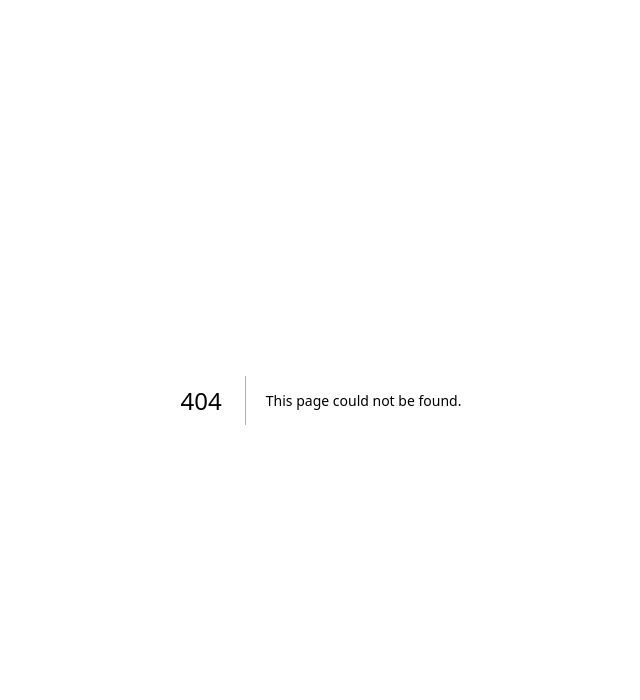
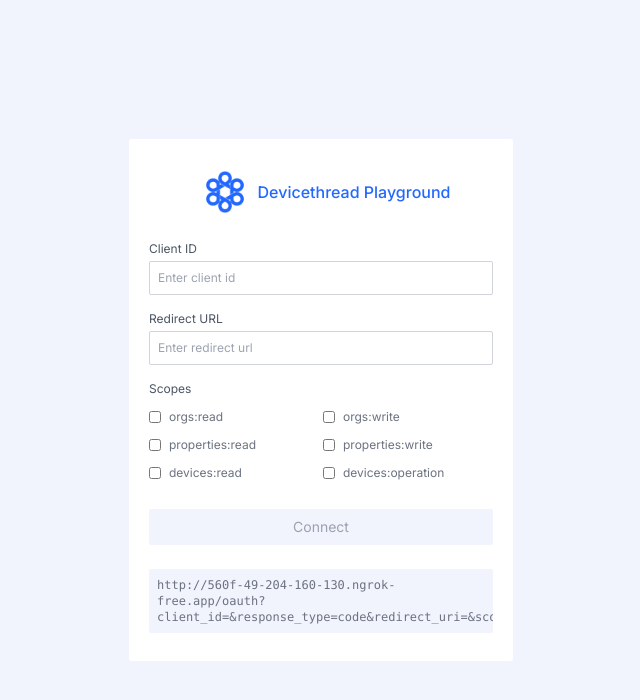
Before and after one commit to SurajKByteridge/dt_partner_playground, a Next.js app: page /playground in a window 1280 px wide. Before the commit this address had no page. Shown: the top 700 px of the page, without its empty margins (319-959 px from the left). Built offline with nearby package versions, Linux system fonts and the light colour scheme.

Commit message:
added scopes and playground endpoint renamed

```diff
--- a/src/app/constants.tsx
+++ b/src/app/constants.tsx
@@ -1 +1,3 @@
-export const Constants = { devicethreadApi: "api-dev.dthreaddev.com" };
+export const Constants = {
+  devicethreadApi: "560f-49-204-160-130.ngrok-free.app",
+};
--- a/src/app/landing/components/logo.tsx
+++ /dev/null
@@ -1,20 +0,0 @@
-import Image from "next/image";
-import DTLogo from "../img/dt-logo-text.png";
-
-const Logo = () => {
-  return (
-    <>
-      <a href="https://www.devicethread.com/" target="_blank">
-        <Image
-          src={DTLogo}
-          width={180}
-          height={50}
-          alt="DT-logo"
-          className="m-5"
-        />
-      </a>
-    </>
-  );
-};
-
-export default Logo;
--- a/src/app/page.tsx
+++ b/src/app/page.tsx
@@ -6,7 +6,7 @@
 export default function Home() {
   const { push } = useRouter();
   useEffect(() => {
-    push("/landing");
+    push("/playground");
     // eslint-disable-next-line react-hooks/exhaustive-deps
   }, []);
   return <></>;
--- /dev/null
+++ b/src/app/playground/components/logo.tsx
@@ -0,0 +1,23 @@
+import Image from "next/image";
+import DTLogo from "../img/logo.png";
+
+const Logo = () => {
+  return (
+    <>
+      <header className="flex flex-row justify-center items-center mb-4">
+        <a href="https://www.devicethread.com/" target="_blank">
+          <Image
+            src={DTLogo}
+            width={50}
+            height={50}
+            alt="DT-logo"
+            className="m-2"
+          />
+        </a>
+        <p className="text-accent-color font-medium">Devicethread Playground</p>
+      </header>
+    </>
+  );
+};
+
+export default Logo;
--- a/src/app/landing/components/scopes.tsx
+++ b/src/app/playground/components/scopes.tsx
@@ -1,8 +1,6 @@
 "use client";
 
 import { useEffect, useState } from "react";
-import { Constants } from "../../constants";
-import { format } from "url";
 
 const Scopes = ({ getCheckList }: { getCheckList: Function }) => {
   const [data, setData] = useState<string[]>([]);
@@ -10,25 +8,13 @@
 
   useEffect(() => {
     setData([
-      "reservations:create",
-      "reservations:get",
-      "reservations:put",
-      "reservations:delete",
-      "orgs:get",
-      "orgs:put",
-      "profile",
-      "email",
+      "orgs:read",
+      "orgs:write",
+      "properties:read",
+      "properties:write",
+      "devices:read",
+      "devices:operation",
     ]);
-
-    // const getScopeUrl = format({
-    //   protocol: "https",
-    //   hostname: "a11c-49-204-160-130.ngrok-free.app",
-    //   pathname: "api/authorization/realm/scopes",
-    // });
-    // fetch(getScopeUrl)
-    //   .then((response) => response.json())
-    //   .then((data) => setData(data))
-    //   .catch((error) => console.log(error));
   }, []);
 
   useEffect(() => {
--- a/src/app/landing/components/textfield.tsx
+++ b/src/app/playground/components/textfield.tsx
@@ -25,7 +25,7 @@
         type={hideContent ? "password" : "text"}
         placeholder={placeholder}
         value={value}
-        className="border border-gray-300 rounded-sm p-2 text-sm focus:outline-none focus:border-accent-color"
+        className="border border-gray-300 rounded-sm p-2 text-xs focus:outline-none focus:border-accent-color"
         onChange={(e) => {
           onChange(e);
         }}
--- a/src/app/landing/page.tsx
+++ b/src/app/playground/page.tsx
@@ -8,7 +8,7 @@
 import { Constants } from "../constants";
 import Link from "next/link";
 
-export default function Landing() {
+export default function Playground() {
   const [clientIDValue, setClientIDValue] = useState("");
   const [redirectURIValue, setRedirectURIValue] = useState("");
   const [oAuthUrl, setOAuthUrl] = useState("");
@@ -82,7 +82,7 @@
           {showGetToken ? (
             <span className="text-gray-500 text-xs text-start w-full pb-2">
               Received your authorization code ?{" "}
-              <Link className="text-accent-color" href="/token">
+              <Link className="text-accent-color" href="/token" target="_blank">
                 Access token
               </Link>
             </span>
--- a/src/app/token/page.tsx
+++ b/src/app/token/page.tsx
@@ -1,6 +1,6 @@
 "use client";
 
-import { useEffect, useRef, useState } from "react";
+import { useEffect, useState } from "react";
 import { IoCopyOutline } from "react-icons/io5";
 import Logo from "../landing/components/logo";
 import TextField from "../landing/components/textfield";
--- a/tailwind.config.ts
+++ b/tailwind.config.ts
@@ -8,6 +8,9 @@
   ],
   theme: {
     extend: {
+      fontFamily: {
+        Roboto: ["Roboto"],
+      },
       backgroundImage: {
         "gradient-radial": "radial-gradient(var(--tw-gradient-stops))",
         "gradient-conic":
```
Also changed, not shown: src/app/playground/img/dt-logo-text.png (renamed from src/app/landing/img/dt-logo-text.png), src/app/playground/img/logo.png (added).
